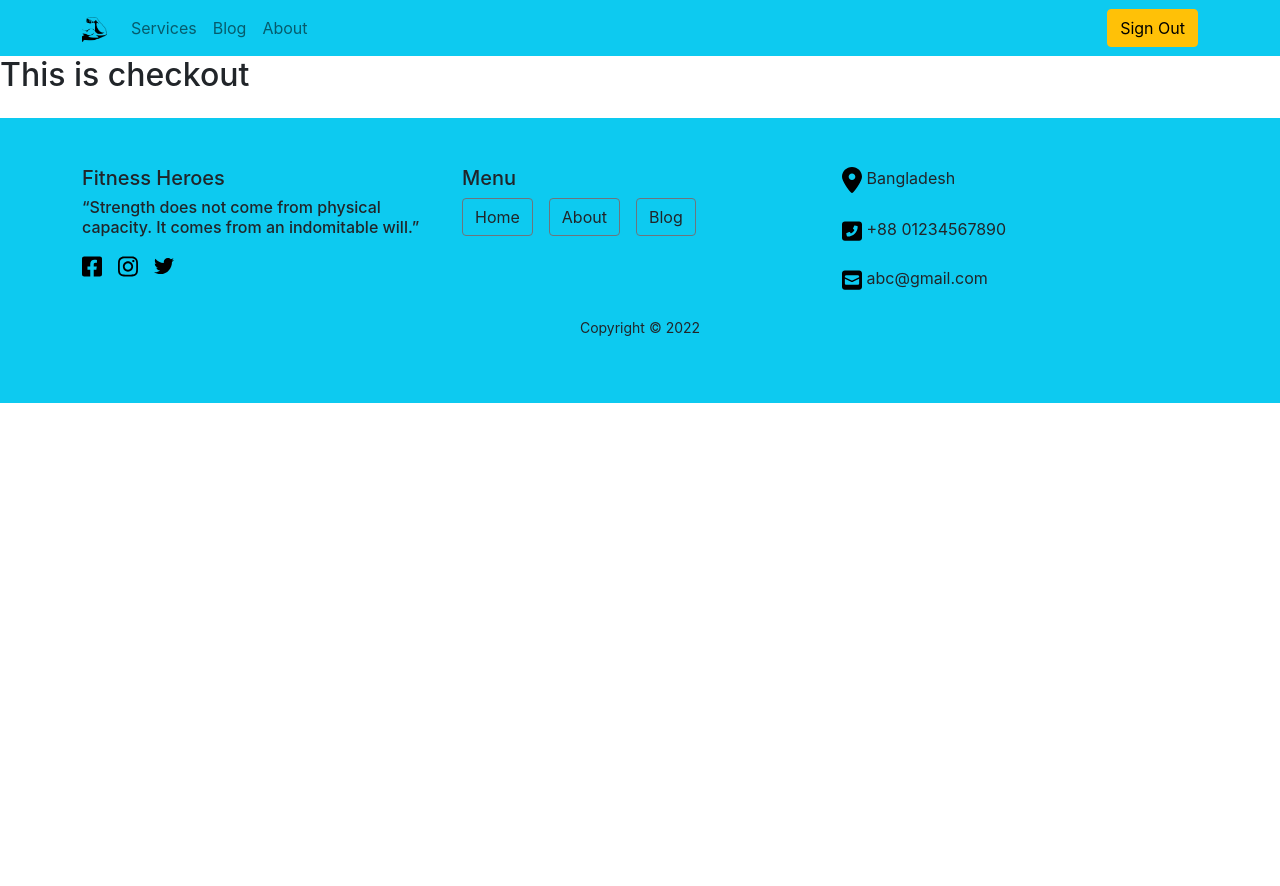
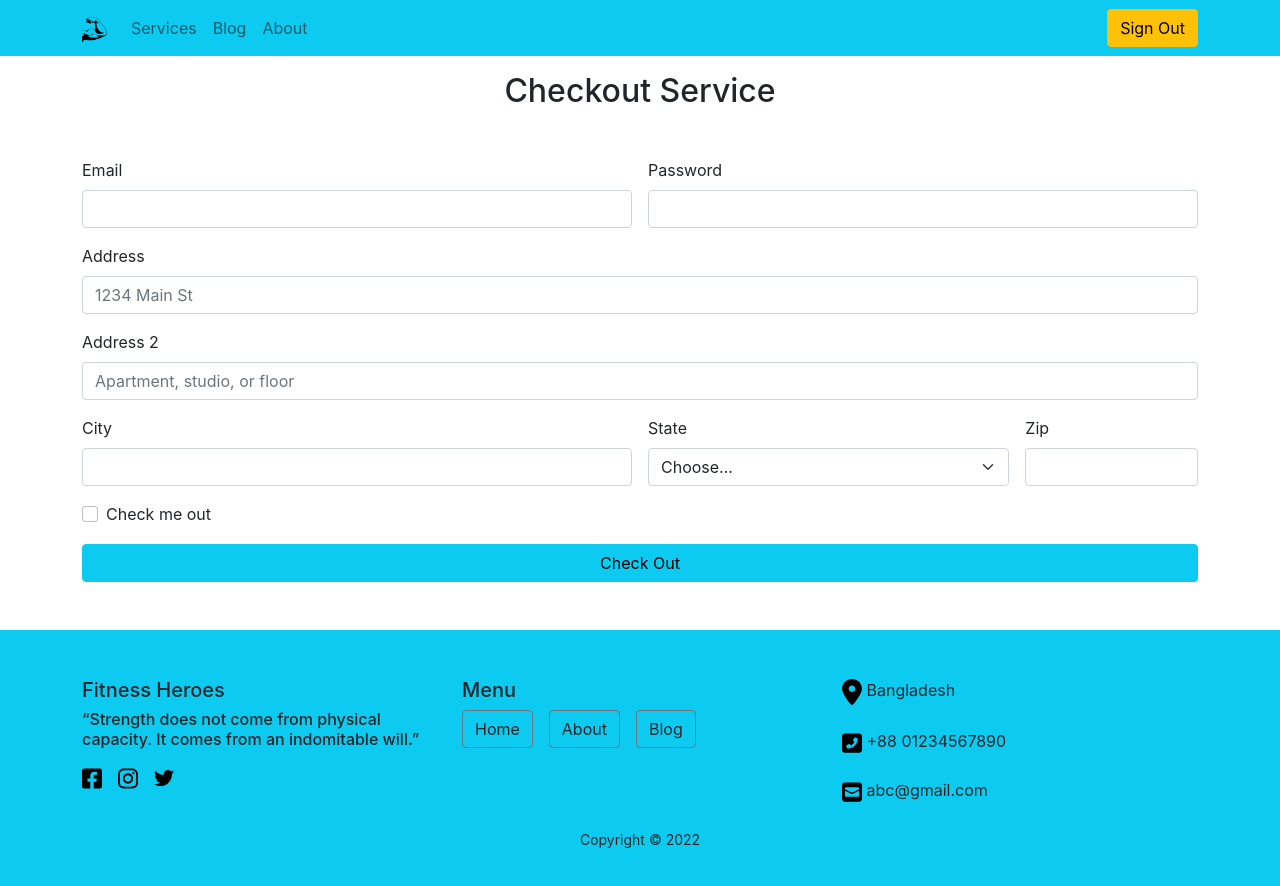
Before and after one commit to abdullahalomar/independent-service-provider, a React (Create React App) app: page /checkout in a window 1280 px wide. Shown: the top 886 px of the page. Before the commit the page ends 800 px from the top, so only its background shows below. Built offline with nearby package versions, Linux system fonts and the light colour scheme; no server answers; sample sign-in values are in the browser's storage.

Commit message:
social signin page customized

```diff
--- a/src/Pages/CheckOut/CheckOut.js
+++ b/src/Pages/CheckOut/CheckOut.js
@@ -1,9 +1,58 @@
+
 import React from 'react';
+
 
 const CheckOut = () => {
     return (
         <div>
-            <h2>This is checkout</h2>
+            <h2 className='text-center mt-3'>Checkout Service</h2>
+               <div className='container my-5'>
+            <form class="row g-3">
+  <div class="col-md-6">
+    <label for="inputEmail4" class="form-label">Email</label>
+    <input type="email" class="form-control" id="inputEmail4"/>
+  </div>
+  <div class="col-md-6">
+    <label for="inputPassword4" class="form-label">Password</label>
+    <input type="password" class="form-control" id="inputPassword4"/>
+  </div>
+  <div class="col-12">
+    <label for="inputAddress" class="form-label">Address</label>
+    <input type="text" class="form-control" id="inputAddress" placeholder="1234 Main St"/>
+  </div>
+  <div class="col-12">
+    <label for="inputAddress2" class="form-label">Address 2</label>
+    <input type="text" class="form-control" id="inputAddress2" placeholder="Apartment, studio, or floor"/>
+  </div>
+  <div class="col-md-6">
+    <label for="inputCity" class="form-label">City</label>
+    <input type="text" class="form-control" id="inputCity"/>
+  </div>
+  <div class="col-md-4">
+    <label for="inputState" class="form-label">State</label>
+    <select id="inputState" class="form-select">
+      <option selected>Choose...</option>
+      <option>...</option>
+    </select>
+  </div>
+  <div class="col-md-2">
+    <label for="inputZip" class="form-label">Zip</label>
+    <input type="text" class="form-control" id="inputZip"/>
+  </div>
+  <div class="col-12">
+    <div class="form-check">
+      <input class="form-check-input" type="checkbox" id="gridCheck"/>
+      <label class="form-check-label" for="gridCheck">
+        Check me out
+      </label>
+    </div>
+  </div>
+  <div class="col-12">
+    <button type="submit" class="btn btn-info w-100">Check Out</button>
+  </div>
+</form>
+
+        </div>
         </div>
     );
 };
--- a/src/Pages/Home/Services/Services.js
+++ b/src/Pages/Home/Services/Services.js
@@ -6,7 +6,7 @@ const Services = () => {
     const [services, setServices] = useServices(6);
     return (
         <div id='services' className='container mt-3'>
-            <h1 className='text-info text-center'>Services {services.length}</h1>
+            <h1 className='text-center'>Services {services.length}</h1>
             <div className='row'>
             {
                 services.map(service => <Service
--- a/src/Pages/Login/SocialSignin/SocialSignin.js
+++ b/src/Pages/Login/SocialSignin/SocialSignin.js
@@ -7,8 +7,8 @@ import github from '../../../images/icons8-github.svg';
 import Loading from '../../Shared/Loading/Loading';
 
 const SocialSignin = () => {
-    const [signInWithGoogle, user, googleLoading, googleError] = useSignInWithGoogle(auth);
-    const [signInWithGithub, user1, githubLoading, githubError] = useSignInWithGithub(auth);
+    const [signInWithGoogle, googleUser, googleLoading, googleError] = useSignInWithGoogle(auth);
+    const [signInWithGithub, githubUser, githubLoading, githubError] = useSignInWithGithub(auth);
     const navigate = useNavigate();
     let errorElement;
 
@@ -23,7 +23,7 @@ const SocialSignin = () => {
 
     }
 
-    if (user || user1) {
+    if (googleUser || githubUser) {
         navigate('/home')
     }
 
```
